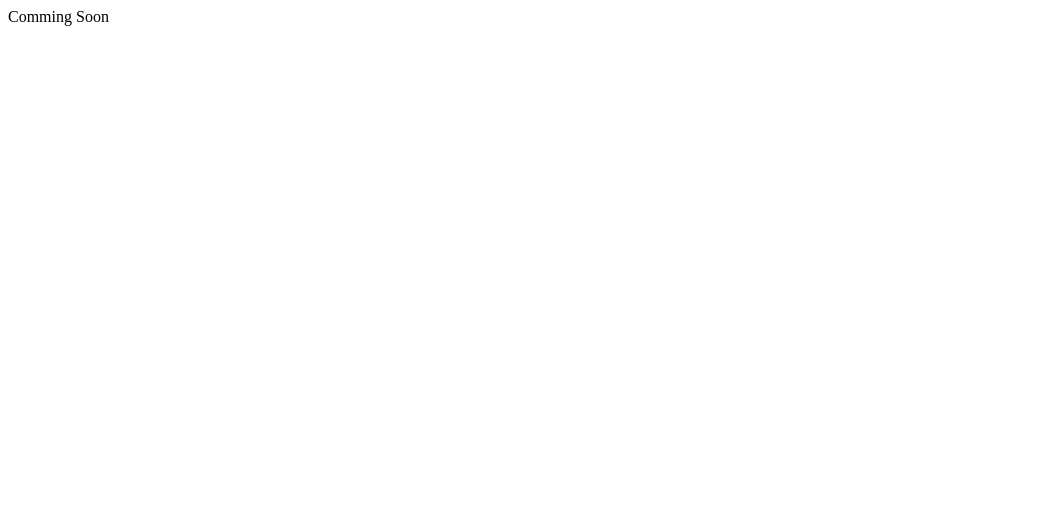
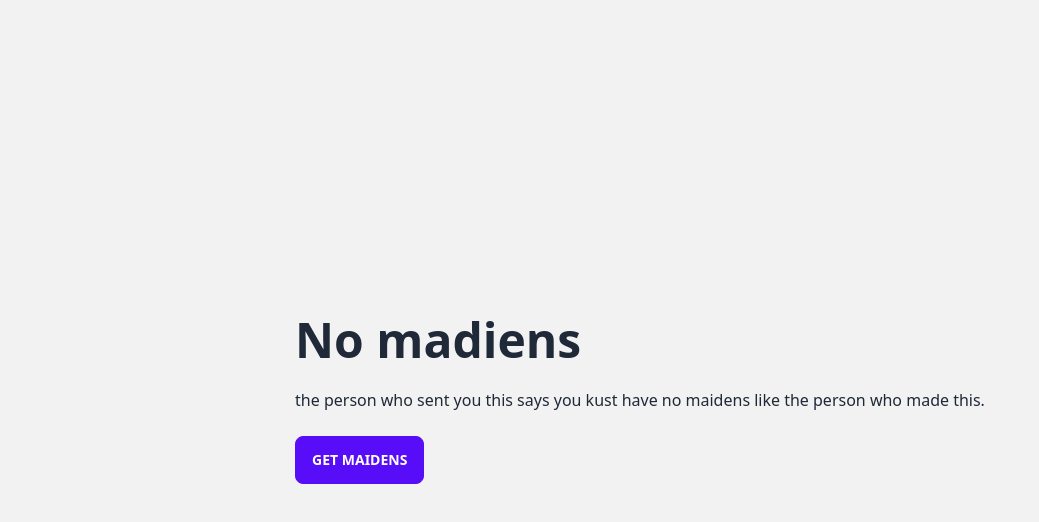
Before and after one commit to NeonGamerBot-QK/no-madiens, a plain HTML site: page index.html in a window 1280 px wide. Shown: the whole page, without its empty margins (0-1039 px from the left). Drawn offline with nearby package versions, Linux system fonts and the light colour scheme.

Commit message:
done i think

```diff
--- a/index.html
+++ b/index.html
@@ -1 +1,23 @@
-Comming Soon
+<!DOCTYPE html>
+<html lang="en">
+<head>
+    <meta charset="UTF-8">
+    <meta http-equiv="X-UA-Compatible" content="IE=edge">
+    <meta name="viewport" content="width=device-width, initial-scale=1.0">
+    <title>No madiens</title>
+</head>
+<body>
+    <link href="https://cdn.jsdelivr.net/npm/daisyui@2.51.3/dist/full.css" rel="stylesheet" type="text/css" />
+<script src="https://cdn.tailwindcss.com"></script>
+
+<div class="hero min-h-screen bg-base-200">
+    <div class="hero-content flex-col lg:flex-row">
+      <div>
+        <h1 class="text-5xl font-bold">No madiens</h1>
+        <p class="py-6">the person who sent you this says you kust have no maidens like the person who made this.</p>
+        <button class="btn btn-primary" onclick="alert('error failed to get maidens')">Get maidens</button>
+      </div>
+    </div>
+  </div>
+  </body>
+</html>
```
